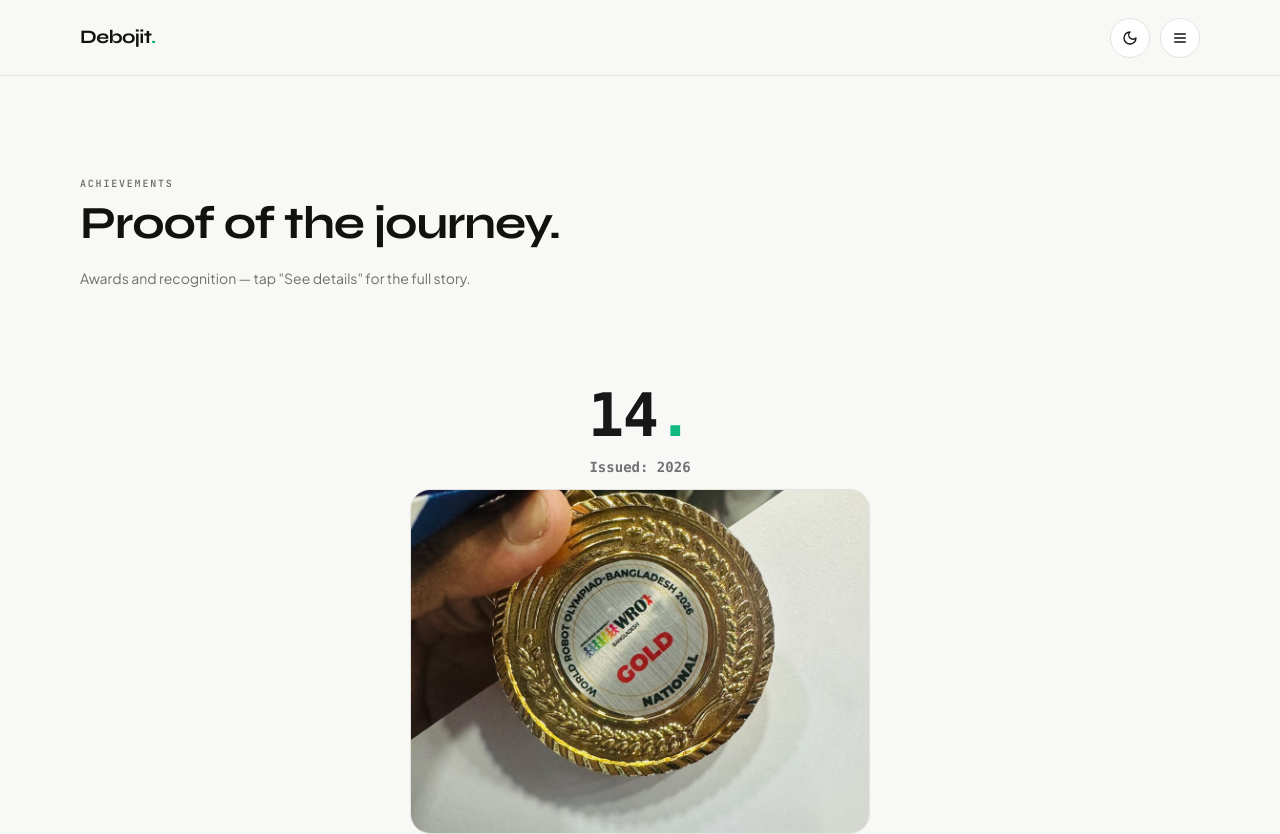
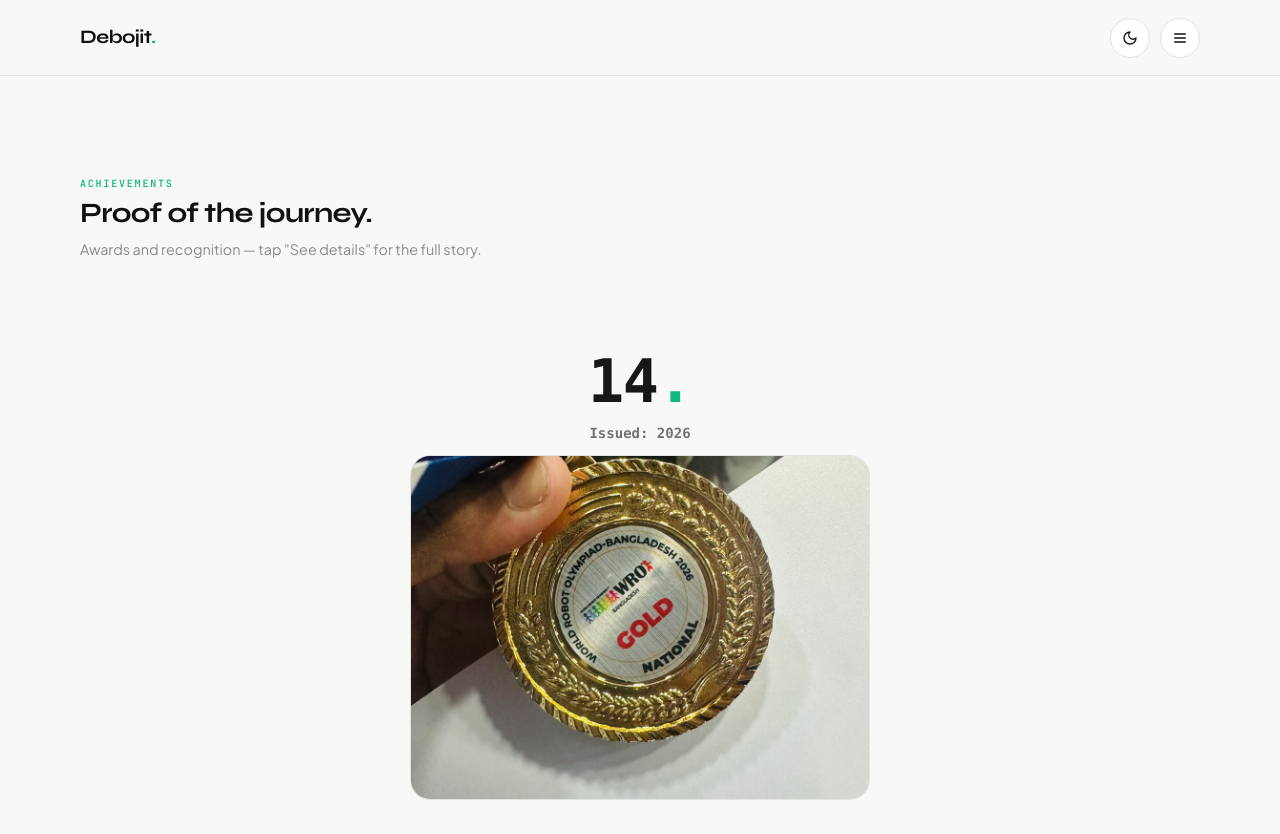
Before and after one commit to debojitsahajit09/my-portfolio, a Next.js app in the folder extracted/: page /achievements in a window 1280 px wide. Shown: the top 834 px of the page. Built offline with nearby package versions, Linux system fonts and the light colour scheme.

Commit message:
Update page.tsx

```diff
--- a/extracted/app/achievements/page.tsx
+++ b/extracted/app/achievements/page.tsx
@@ -1 +1,29 @@
-import {site} from "@/data/site"; import AwardCard from "@/components/AwardCard"; export default function Achievements(){return <main className="section"><div className="wrap"><div className="eyebrow">Achievements</div><h1 className="title">Proof of the journey.</h1><p className="text">Awards and recognition — tap "See details" for the full story.</p><div style={{marginTop:30}}>{site.achievements.map(a=><AwardCard a={a} key={a.n}/>)}</div></div></main>}
+import { site } from "@/data/site";
+import AwardCard from "@/components/AwardCard";
+
+export default function Achievements() {
+  return (
+    <main className="section">
+      <div className="wrap">
+        {/* সবুজ রঙের সাবটাইটেল */}
+        <div className="eyebrow" style={{ color: "#10b981", fontWeight: "600" }}>
+          Achievements
+        </div>
+
+        <h1 className="title" style={{ fontSize: "1.75rem", marginBottom: "0.5rem" }}>
+          Proof of the journey.
+        </h1>
+
+        <p className="text" style={{ fontSize: "0.9rem", opacity: 0.8 }}>
+          Awards and recognition — tap "See details" for the full story.
+        </p>
+
+        <div style={{ marginTop: 24, display: "grid", gap: "12px" }}>
+          {site.achievements.map((a) => (
+            <AwardCard a={a} key={a.n} />
+          ))}
+        </div>
+      </div>
+    </main>
+  );
+}
```
